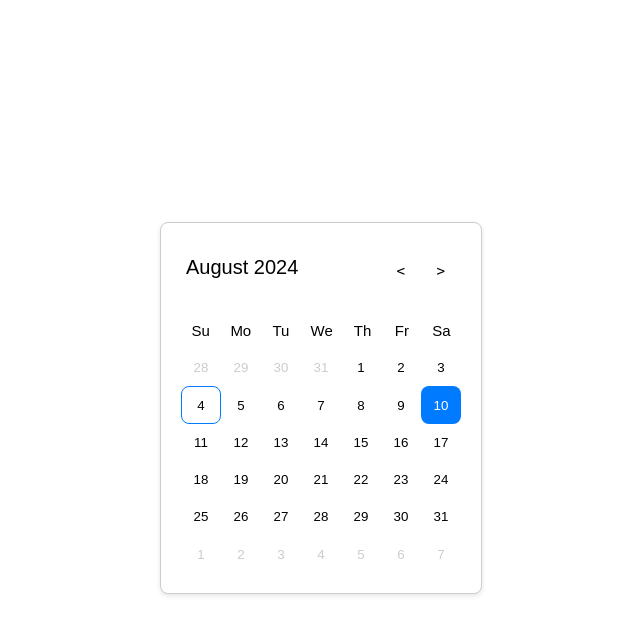
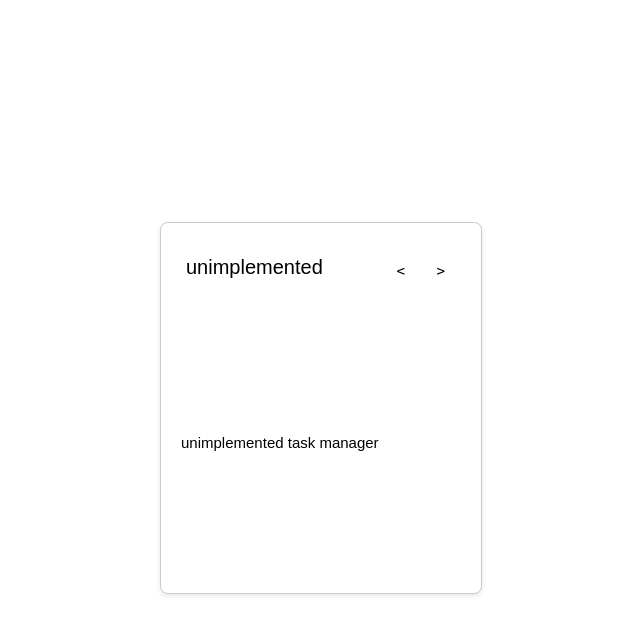
Before and after one commit to dor0203/calendar, a plain HTML site: page index.html in a window 1280 px wide. Both pictures are taken after a click on the button "10". Shown: the whole page, without its empty margins (319-959 px from the left). Drawn offline with Linux system fonts and the light colour scheme.

Commit message:
better structure + prep new feature

```diff
--- a/animations.css
+++ b/animations.css
@@ -46,7 +46,7 @@
 }
 
 @keyframes fadeInZoomOut {
-    from { opacity: 0; transform: scale(0.8); }
+    from { opacity: 0; transform: scale(1.2); }
     to { opacity: 1; transform: scale(1); }
 }
 
--- a/main.js
+++ b/main.js
@@ -1,6 +1,6 @@
-import {DayMenu, MonthMenu, YearMenu} from './menu.js';
+import {DayMenu, MonthMenu, YearMenu, TaskMenu} from './menu.js';
 
-export function animate(element, className, duration, callback) {
+function animate(element, className, duration, callback) {
     element.classList.add(className);
     setTimeout(() => {
         element.classList.remove(className);
@@ -10,59 +10,82 @@ export function animate(element, className, duration, callback) {
     }, duration);
 }
 
+function fixCalendar(
+    calendar, titleContainer, menuContainer, animation = null, duration = 125
+) {
+    const [title, menu] = calendar.format();
+    const attachCalendar = () => {
+        menuContainer.innerHTML = '';
+        titleContainer.innerHTML = '';
+        menuContainer.appendChild(menu);
+        titleContainer.appendChild(title);
+    }
+    if(animation) {
+        const [animationOut, animationIn] = animation;
+        animate(menuContainer, animationOut, duration, () => {
+            attachCalendar();
+            animate(menuContainer, animationIn, duration);
+        })
+    } else {
+        attachCalendar();
+    }
+}
+
 class Calendar {
-    constructor(titleElement, menuElement) {
-        this.titleElement = titleElement;
-        this.menuElement = menuElement;
-
-        this.dayMenu = new DayMenu(this.select.bind(this));
-        this.monthMenu = new MonthMenu(this.select.bind(this));
-        this.yearMenu = new YearMenu(this.select.bind(this));
-
-        this.calendarState = [this.dayMenu, this.monthMenu, this.yearMenu];
-        this.currentState = 0;
+    constructor(select) {
+        this.calendarState = [
+            new TaskMenu(),
+            new DayMenu(),
+            new MonthMenu(),
+            new YearMenu()
+        ]
+        this.currentState = 1;
         this.selectedDate = new Date();
+        this.select = select;
     }
 
-    updateCalendar() {
-        this.titleElement.innerHTML = '';
-        this.titleElement.appendChild(
-            this.calendarState[this.currentState].generateTitle(this.selectedDate)
+    format() {
+        const title = this
+            .calendarState[this.currentState]
+            .generateTitle(this.selectedDate);
+        const menu = this
+            .calendarState[this.currentState]
+            .generateMenu(this.selectedDate);
+
+        const selectButtons = menu.querySelectorAll(
+            '.date-button, .month-button, .year-button'
         );
-        this.menuElement.innerHTML = '';
-        this.menuElement.appendChild(
-            this.calendarState[this.currentState].generateMenu(this.selectedDate)
-        );
+        selectButtons.forEach(button => {
+            button.addEventListener('click', () => {
+                this.select(
+                    this, new Date(button.getAttribute('date-data'))
+                );
+            });
+        });
+        return [title, menu];
     }
 
-    select(date) {
-        this.selectedDate = date;
-        if (this.currentState !== 0) {
-            animate(this.menuElement, 'fadeOutZoomIn', 125, () => {
-                this.currentState -= 1;
-                this.updateCalendar();
-                animate(this.menuElement, 'fadeInZoomIn', 125);
-            })
-        }
-        else {
-            this.updateCalendar();
-        }
-    }
-
-    skip(amount){
-        this.selectedDate.setDate(1);
+    jump(amount){
         switch(this.currentState){
             case 0:
+                this.selectedDate.setDate(
+                    this.selectedDate.getDate() + amount
+                );
+                break;
+            case 1:
+                this.selectedDate.setDate(1);
                 this.selectedDate.setMonth(
                     this.selectedDate.getMonth() + amount
                 );
                 break;
-            case 1:
+            case 2:
+                this.selectedDate.setDate(1);
                 this.selectedDate.setFullYear(
                     this.selectedDate.getFullYear() + amount
                 );
                 break;
-            case 2:
+            case 3:
+                this.selectedDate.setDate(1);
                 this.selectedDate.setFullYear(
                     this.selectedDate.getFullYear() + 16*amount
                 );
@@ -70,44 +93,45 @@ class Calendar {
             default:
                 break;
         }
-        this.updateCalendar();
     }
 }
 
 document.addEventListener('DOMContentLoaded', () => {
-    const swapButton = document.getElementById('swap-button');
-    const menuElement = document.getElementById('menu');
-    const calendar = new Calendar(swapButton, menuElement);
-    calendar.updateCalendar();
+    const titleContainer = document.getElementById('swap-button');
+    const menuContainer = document.getElementById('menu');
 
-    swapButton.addEventListener('click', () => {
-        animate(calendar.menuElement, 'fadeOutZoomOut', 125, () => {
-            if (calendar.currentState !== 2) {
-                calendar.currentState += 1;
-            } else {
-                calendar.currentState = 0;
-                calendar.selectedDate = new Date();
-            }
-            calendar.updateCalendar();
-            animate(calendar.menuElement, 'fadeInZoomIn', 125);
-        })
+    const select = (calendar, date) => {
+        const animation = ['fadeOutZoomIn', 'fadeInZoomIn'];
+        calendar.selectedDate = date;
+        calendar.currentState -= 1;
+        fixCalendar(calendar, titleContainer, menuContainer, animation);
+    }
+
+    const calendar = new Calendar(select);
+    fixCalendar(calendar, titleContainer, menuContainer);
+
+    titleContainer.addEventListener('click', () => {
+        const animation = ['fadeOutZoomOut', 'fadeInZoomOut'];
+        if (calendar.currentState !== 3) {
+            calendar.currentState += 1;
+        } else {
+            calendar.currentState = 0;
+            calendar.selectedDate = new Date();
+        }
+        fixCalendar(calendar, titleContainer, menuContainer, animation);
     });
 
     const nextButton = document.getElementById('next-button');
     nextButton.addEventListener('click', () => {
-        animate(calendar.menuElement, 'slideOutLeftFadeOut', 125, () => {
-            calendar.skip(1);
-            calendar.updateCalendar();
-            animate(calendar.menuElement, 'slideInRightFadeIn', 125);
-        });
+        const animation = ['slideOutLeftFadeOut', 'slideInRightFadeIn'];
+        calendar.jump(1);
+        fixCalendar(calendar, titleContainer, menuContainer, animation);
     });
 
     const prevButton = document.getElementById('prev-button');
     prevButton.addEventListener('click', () => {
-        animate(calendar.menuElement, 'slideOutRightFadeOut', 125, () => {
-            calendar.skip(-1);
-            calendar.updateCalendar();
-            animate(calendar.menuElement, 'slideInLeftFadeIn', 125);
-        });
+        const animation = ['slideOutRightFadeOut', 'slideInLeftFadeIn'];
+        calendar.jump(-1);
+        fixCalendar(calendar, titleContainer, menuContainer, animation);
     });
 })
--- a/menu.js
+++ b/menu.js
@@ -2,11 +2,29 @@ export class Menu {
     generateMenu() {}
     generateTitle() {}
 }
+
+export class TaskMenu extends Menu {
+    constructor() {
+        super();
+    }
+
+    generateMenu() {
+        const menuContainer = document.createElement('div');
+        menuContainer.textContent = "unimplemented task manager";
+        return menuContainer;
+    }
+
+    generateTitle() {
+        const titleContainer = document.createElement('div');
+        titleContainer.textContent = "unimplemented";
+        return titleContainer
+    }
+}
+
 export class DayMenu extends Menu {
-    constructor(select) {
+    constructor() {
         super();
         this.dayInWeek = ['Su', 'Mo', 'Tu', 'We', 'Th', 'Fr', 'Sa'];
-        this.select = select;
     }
 
     generateMenu(selectedDate) {
@@ -62,7 +80,8 @@ export class DayMenu extends Menu {
                 dateButton.classList.add('today');
             }
             dateButton.textContent = date.getDate();
-            dateButton.addEventListener('click', () => this.select(date));
+            dateButton.setAttribute('date-data', date.toDateString());
+            // dateButton.addEventListener('click', () => this.select(date));
             dateContainer.appendChild(dateButton);
         }
         return dateContainer;
@@ -78,9 +97,8 @@ export class DayMenu extends Menu {
     }
 }
 export class MonthMenu extends Menu {
-    constructor(select) {
+    constructor() {
         super();
-        this.select = select;
     }
 
     generateMenu(selectedDate) {
@@ -107,7 +125,7 @@ export class MonthMenu extends Menu {
                 monthButton.classList.add('current-month');
             }
             monthButton.textContent = date.toLocaleString('default',{month: 'short'});
-            monthButton.addEventListener('click', () => this.select(date));
+            monthButton.setAttribute('date-data', date.toDateString());
             monthButtonContainer.appendChild(monthButton);
         }
         const menuContainer = document.createElement('div');
@@ -126,9 +144,8 @@ export class MonthMenu extends Menu {
     }
 }
 export class YearMenu extends Menu {
-    constructor(select) {
+    constructor() {
         super();
-        this.select = select;
     }
 
     generateMenu(selectedDate) {
@@ -154,7 +171,7 @@ export class YearMenu extends Menu {
                 yearElement.classList.add('current-year');
             }
             yearElement.textContent = date.getFullYear();
-            yearElement.addEventListener('click', () => this.select(date));
+            yearElement.setAttribute('date-data', date.toDateString());
             yearContainer.appendChild(yearElement);
         }
         const menuContainer = document.createElement('div');
```
